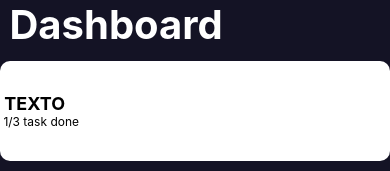
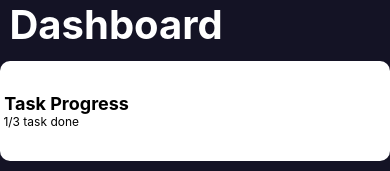
Before and after one commit to dfbrasil/ToDoListReactNative, a React Native app in the folder ToDoList/: screen / in a window 390 px wide. Shown: the top 171 px of the page. Built offline with nearby package versions, Linux system fonts and the light colour scheme.

Commit message:
adjustments

```diff
--- a/ToDoList/src/components/atoms/subTitle/index.tsx
+++ b/ToDoList/src/components/atoms/subTitle/index.tsx
@@ -5,7 +5,7 @@ import style from "./style"
 export default () =>{
     return (
         <SafeAreaView>
-            <Text style={style.subTitle}> TEXTO </Text>
+            <Text style={style.subTitle}> Task Progress </Text>
         </SafeAreaView>
     )
 }
```
